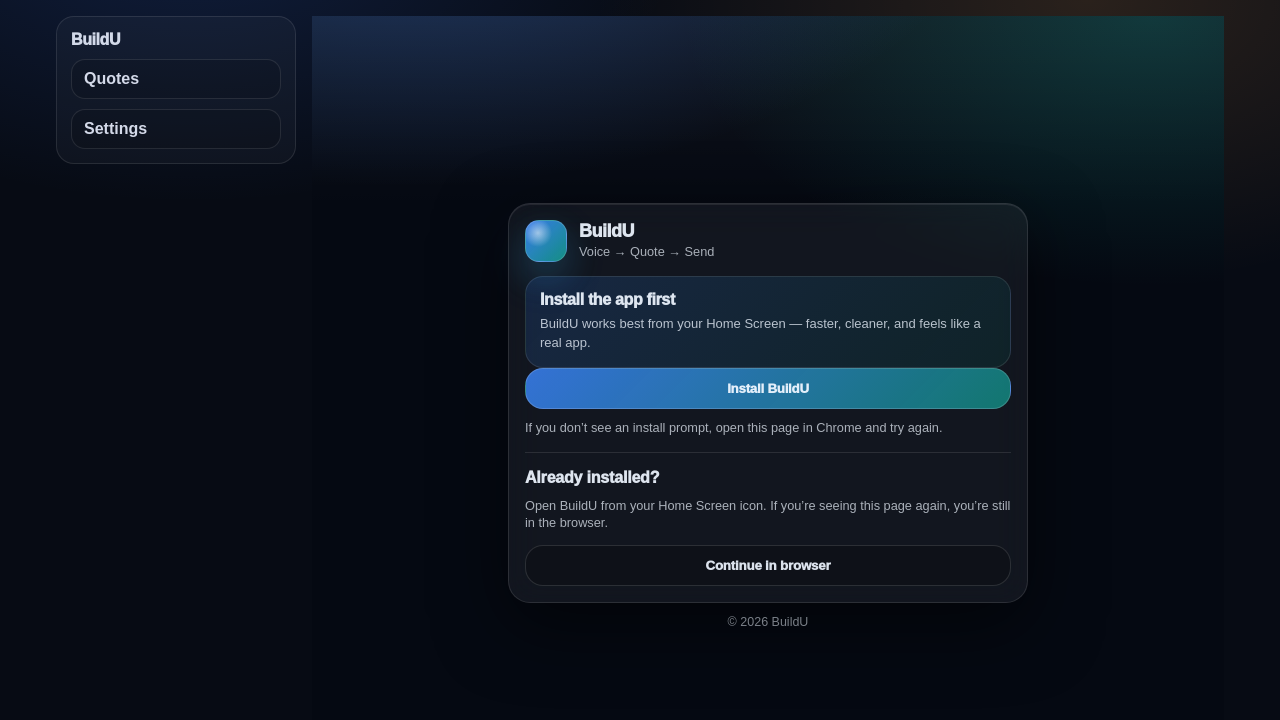
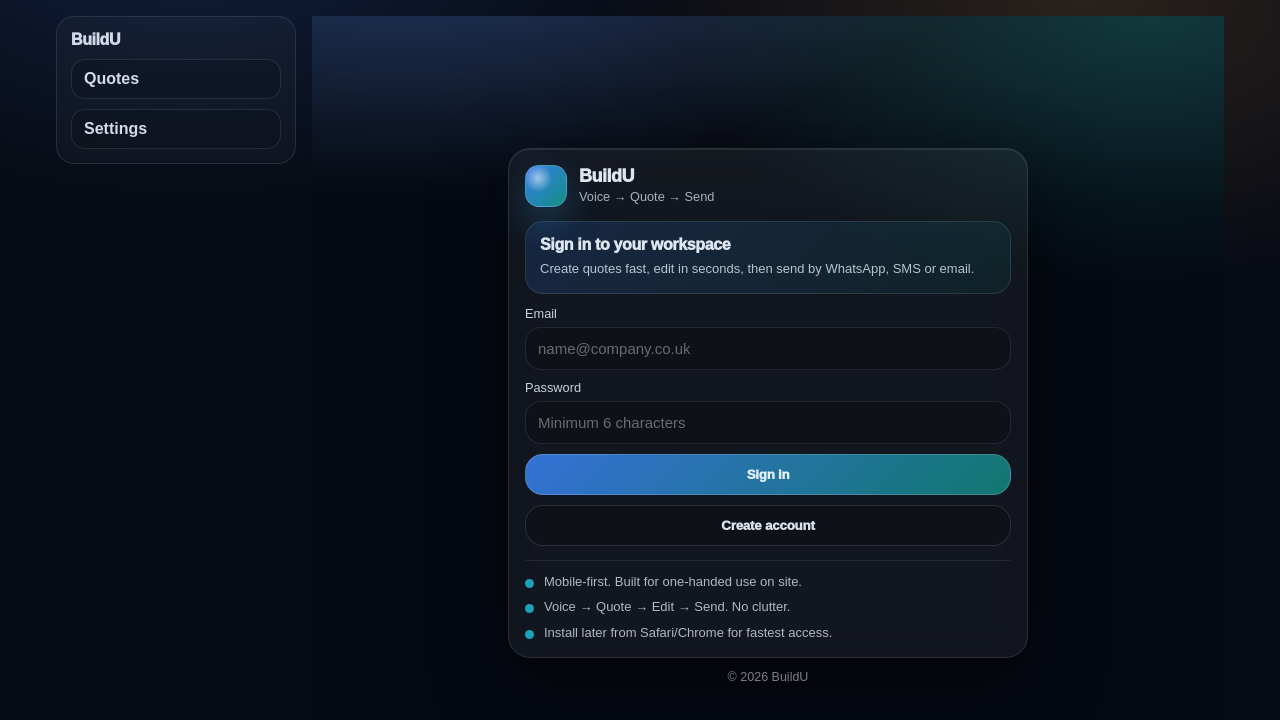
Before and after one commit to QuoteAPP2026/buildu, a Next.js app: page /app in a window 1280 px wide. Shown: the top 720 px of the page. Built offline with nearby package versions, Linux system fonts and the light colour scheme; no server answers.

Commit message:
Remove install-first gate on /app

```diff
--- a/src/app/app/page.tsx
+++ b/src/app/app/page.tsx
@@ -1,76 +1,57 @@
 "use client";
 
 import React, { useEffect, useMemo, useState } from "react";
-
-type InstallState = {
-  isStandalone: boolean;
-  isIOS: boolean;
-  isAndroidLike: boolean;
-  canPrompt: boolean;
-};
+import { getSupabaseBrowserClient } from "@/lib/supabaseClient";
 
 export default function AppEntryPage() {
-  const [deferredPrompt, setDeferredPrompt] = useState<any>(null);
-  const [installState, setInstallState] = useState<InstallState>({
-    isStandalone: false,
-    isIOS: false,
-    isAndroidLike: false,
-    canPrompt: false,
-  });
-
-  const [allowContinue, setAllowContinue] = useState(false);
-
-  const nextHref = useMemo(() => "/auth/register", []);
-  const loginHref = useMemo(() => "/auth/login", []);
+  const supabase = useMemo(() => getSupabaseBrowserClient(), []);
+  const [email, setEmail] = useState("");
+  const [password, setPassword] = useState("");
+  const [mode, setMode] = useState<"signin" | "signup">("signin");
+  const [loading, setLoading] = useState(false);
+  const [msg, setMsg] = useState<string | null>(null);
 
   useEffect(() => {
-    const isStandalone =
-      window.matchMedia?.("(display-mode: standalone)")?.matches ||
-      // @ts-expect-error iOS Safari legacy
-      window.navigator.standalone === true;
+    let alive = true;
 
-    const ua = navigator.userAgent || "";
-    const isIOS = /iPhone|iPad|iPod/i.test(ua);
-    const isAndroidLike = /Android/i.test(ua);
-
-    setInstallState((s) => ({ ...s, isStandalone, isIOS, isAndroidLike }));
-
-    // If already installed, go straight to auth.
-    if (isStandalone) {
-      window.location.href = nextHref;
-      return;
-    }
-
-    const onBeforeInstallPrompt = (e: any) => {
-      e.preventDefault();
-      setDeferredPrompt(e);
-      setInstallState((s) => ({ ...s, canPrompt: true }));
-    };
-
-    window.addEventListener("beforeinstallprompt", onBeforeInstallPrompt);
+    (async () => {
+      const { data } = await supabase.auth.getSession();
+      if (!alive) return;
+      if (data?.session?.user) window.location.href = "/app/dashboard";
+    })();
 
     return () => {
-      window.removeEventListener("beforeinstallprompt", onBeforeInstallPrompt);
+      alive = false;
     };
-  }, [nextHref]);
+  }, [supabase]);
 
-  async function handleInstall() {
-    // Android/Chrome: trigger native prompt
-    if (deferredPrompt) {
-      try {
-        deferredPrompt.prompt();
-        await deferredPrompt.userChoice;
-      } catch {
-        // ignore
-      } finally {
-        setDeferredPrompt(null);
-        setInstallState((s) => ({ ...s, canPrompt: false }));
+  async function handleSubmit(e: React.FormEvent) {
+    e.preventDefault();
+    setMsg(null);
+    setLoading(true);
+
+    try {
+      const cleanEmail = email.trim().toLowerCase();
+
+      if (!cleanEmail || !password) {
+        setMsg("Please enter your email and password.");
+        return;
       }
-      return;
+
+      if (mode === "signin") {
+        const { error } = await supabase.auth.signInWithPassword({ email: cleanEmail, password });
+        if (error) throw error;
+      } else {
+        const { error } = await supabase.auth.signUp({ email: cleanEmail, password });
+        if (error) throw error;
+      }
+
+      window.location.href = "/app/dashboard";
+    } catch (err: any) {
+      setMsg(err?.message ?? "Something went wrong. Please try again.");
+    } finally {
+      setLoading(false);
     }
-
-    // iOS: can't trigger install — show instructions only
-    setAllowContinue(true);
   }
 
   return (
@@ -86,66 +67,59 @@ export default function AppEntryPage() {
           </div>
 
           <div style={hero}>
-            <div style={heroTitle}>Install the app first</div>
+            <div style={heroTitle}>
+              {mode === "signin" ? "Sign in to your workspace" : "Create your workspace"}
+            </div>
             <div style={heroBody}>
-              BuildU works best from your Home Screen — faster, cleaner, and feels like a real app.
+              Create quotes fast, edit in seconds, then send by WhatsApp, SMS or email.
             </div>
           </div>
 
-          <div style={{ display: "grid", gap: 10 }}>
-            <button style={primaryBtn} type="button" onClick={handleInstall}>
-              Install BuildU
+          <form onSubmit={handleSubmit} style={{ display: "grid", gap: 10, marginTop: 12 }}>
+            <label style={label}>
+              Email
+              <input
+                style={input}
+                value={email}
+                onChange={(e) => setEmail(e.target.value)}
+                inputMode="email"
+                autoComplete="email"
+                placeholder="name@company.co.uk"
+              />
+            </label>
+
+            <label style={label}>
+              Password
+              <input
+                style={input}
+                value={password}
+                onChange={(e) => setPassword(e.target.value)}
+                type="password"
+                autoComplete={mode === "signin" ? "current-password" : "new-password"}
+                placeholder="Minimum 6 characters"
+              />
+            </label>
+
+            {msg ? <div style={msgBox}>{msg}</div> : null}
+
+            <button style={primaryBtn} type="submit" disabled={loading}>
+              {loading ? "Please wait…" : mode === "signin" ? "Sign in" : "Create account"}
             </button>
 
-            {!installState.isIOS ? (
-              <div style={hint}>
-                {installState.canPrompt
-                  ? "Tap “Install BuildU” to open the install prompt."
-                  : "If you don’t see an install prompt, open this page in Chrome and try again."}
-              </div>
-            ) : (
-              <div style={iosBox}>
-                <div style={{ fontWeight: 950, marginBottom: 6 }}>On iPhone (Safari)</div>
-                <ol style={ol}>
-                  <li>Tap the <b>Share</b> icon</li>
-                  <li>Select <b>Add to Home Screen</b></li>
-                  <li>Open BuildU from your Home Screen</li>
-                </ol>
-                <div style={hint}>Apple doesn’t allow websites to auto-install — users must do it once.</div>
-              </div>
-            )}
-          </div>
+            <button
+              type="button"
+              style={ghostBtn}
+              onClick={() => setMode((m) => (m === "signin" ? "signup" : "signin"))}
+              disabled={loading}
+            >
+              {mode === "signin" ? "Create account" : "I already have an account"}
+            </button>
+          </form>
 
-          <div style={divider} />
-
-          <div style={{ display: "grid", gap: 10 }}>
-            <div style={{ fontWeight: 950, letterSpacing: -0.2 }}>Already installed?</div>
-            <div style={hint}>
-              Open BuildU from your Home Screen icon. If you’re seeing this page again, you’re still in the browser.
-            </div>
-          </div>
-
-          {/* Optional escape hatch */}
-          <div style={{ marginTop: 14, display: "grid", gap: 10 }}>
-            <button style={ghostBtn} type="button" onClick={() => setAllowContinue(true)}>
-              Continue in browser
-            </button>
-
-            {allowContinue ? (
-              <div style={authCard}>
-                <div style={{ fontWeight: 950, marginBottom: 6 }}>Continue</div>
-                <div style={hint}>You can still use BuildU in the browser, but install is recommended.</div>
-
-                <div style={{ display: "grid", gap: 10, marginTop: 12 }}>
-                  <a style={linkBtnPrimary} href={nextHref}>
-                    Create account
-                  </a>
-                  <a style={linkBtnGhost} href={loginHref}>
-                    Sign in
-                  </a>
-                </div>
-              </div>
-            ) : null}
+          <div style={bullets}>
+            <div style={bullet}><span style={dot} />Mobile-first. Built for one-handed use on site.</div>
+            <div style={bullet}><span style={dot} />Voice → Quote → Edit → Send. No clutter.</div>
+            <div style={bullet}><span style={dot} />Install later from Safari/Chrome for fastest access.</div>
           </div>
         </div>
 
@@ -168,10 +142,7 @@ const bg: React.CSSProperties = {
   padding: "18px 12px",
 };
 
-const wrap: React.CSSProperties = {
-  width: "100%",
-  maxWidth: 520,
-};
+const wrap: React.CSSProperties = { width: "100%", maxWidth: 520 };
 
 const card: React.CSSProperties = {
   border: "1px solid rgba(255,255,255,0.11)",
@@ -182,11 +153,7 @@ const card: React.CSSProperties = {
   padding: 16,
 };
 
-const brandRow: React.CSSProperties = {
-  display: "flex",
-  alignItems: "center",
-  gap: 12,
-};
+const brandRow: React.CSSProperties = { display: "flex", alignItems: "center", gap: 12 };
 
 const mark: React.CSSProperties = {
   width: 42,
@@ -199,39 +166,31 @@ const mark: React.CSSProperties = {
   boxShadow: "0 16px 40px rgba(59,130,246,0.20), 0 14px 34px rgba(20,184,166,0.14)",
 };
 
-const title: React.CSSProperties = {
-  fontWeight: 980,
-  letterSpacing: -0.5,
-  fontSize: 18,
-  lineHeight: 1.05,
-};
-
-const sub: React.CSSProperties = {
-  opacity: 0.74,
-  fontSize: 12.75,
-  marginTop: 3,
-};
+const title: React.CSSProperties = { fontWeight: 980, letterSpacing: -0.5, fontSize: 18, lineHeight: 1.05 };
+const sub: React.CSSProperties = { opacity: 0.74, fontSize: 12.75, marginTop: 3 };
 
 const hero: React.CSSProperties = {
   marginTop: 14,
   padding: 14,
   borderRadius: 18,
   border: "1px solid rgba(255,255,255,0.10)",
-  background:
-    "linear-gradient(135deg, rgba(59,130,246,0.18), rgba(20,184,166,0.10)), rgba(0,0,0,0.14)",
+  background: "linear-gradient(135deg, rgba(59,130,246,0.18), rgba(20,184,166,0.10)), rgba(0,0,0,0.14)",
 };
 
-const heroTitle: React.CSSProperties = {
-  fontWeight: 980,
-  letterSpacing: -0.35,
-  fontSize: 16,
-};
+const heroTitle: React.CSSProperties = { fontWeight: 980, letterSpacing: -0.35, fontSize: 16 };
+const heroBody: React.CSSProperties = { opacity: 0.82, fontSize: 13, lineHeight: 1.45, marginTop: 6 };
 
-const heroBody: React.CSSProperties = {
-  opacity: 0.82,
-  fontSize: 13,
-  lineHeight: 1.45,
-  marginTop: 6,
+const label: React.CSSProperties = { display: "grid", gap: 6, fontSize: 12.75, opacity: 0.9 };
+
+const input: React.CSSProperties = {
+  width: "100%",
+  borderRadius: 16,
+  padding: "12px 12px",
+  border: "1px solid rgba(255,255,255,0.10)",
+  background: "rgba(0,0,0,0.20)",
+  color: "rgba(238,245,255,0.95)",
+  outline: "none",
+  fontSize: 15,
 };
 
 const primaryBtn: React.CSSProperties = {
@@ -258,76 +217,36 @@ const ghostBtn: React.CSSProperties = {
   cursor: "pointer",
 };
 
-const hint: React.CSSProperties = {
-  opacity: 0.75,
+const msgBox: React.CSSProperties = {
+  padding: 10,
+  borderRadius: 14,
+  border: "1px solid rgba(255,255,255,0.12)",
+  background: "rgba(255,255,255,0.06)",
   fontSize: 12.75,
+  opacity: 0.9,
   lineHeight: 1.35,
 };
 
-const iosBox: React.CSSProperties = {
-  marginTop: 4,
-  padding: 12,
-  borderRadius: 18,
-  border: "1px solid rgba(255,255,255,0.10)",
-  background: "rgba(0,0,0,0.16)",
-};
-
-const ol: React.CSSProperties = {
-  margin: "8px 0 0 18px",
-  padding: 0,
+const bullets: React.CSSProperties = {
+  marginTop: 14,
+  paddingTop: 12,
+  borderTop: "1px solid rgba(255,255,255,0.10)",
   display: "grid",
-  gap: 6,
-  opacity: 0.9,
+  gap: 8,
+  opacity: 0.78,
   fontSize: 13,
   lineHeight: 1.35,
 };
 
-const divider: React.CSSProperties = {
-  height: 1,
-  margin: "16px 0",
-  background: "rgba(255,255,255,0.10)",
+const bullet: React.CSSProperties = { display: "flex", gap: 10, alignItems: "flex-start" };
+const dot: React.CSSProperties = {
+  marginTop: 6,
+  width: 9,
+  height: 9,
+  borderRadius: 99,
+  background: "rgba(34,211,238,0.95)",
+  boxShadow: "0 10px 24px rgba(34,211,238,0.18)",
+  flex: "0 0 auto",
 };
 
-const authCard: React.CSSProperties = {
-  border: "1px solid rgba(255,255,255,0.10)",
-  background: "rgba(255,255,255,0.045)",
-  borderRadius: 18,
-  padding: 12,
-};
-
-const linkBtnPrimary: React.CSSProperties = {
-  display: "inline-flex",
-  justifyContent: "center",
-  alignItems: "center",
-  width: "100%",
-  borderRadius: 18,
-  padding: "12px 14px",
-  fontWeight: 980,
-  letterSpacing: -0.25,
-  border: "1px solid rgba(255,255,255,0.16)",
-  background: "linear-gradient(135deg, rgba(59,130,246,0.85), rgba(20,184,166,0.60))",
-  color: "rgba(238,245,255,0.95)",
-  textDecoration: "none",
-};
-
-const linkBtnGhost: React.CSSProperties = {
-  display: "inline-flex",
-  justifyContent: "center",
-  alignItems: "center",
-  width: "100%",
-  borderRadius: 18,
-  padding: "12px 14px",
-  fontWeight: 950,
-  letterSpacing: -0.2,
-  border: "1px solid rgba(255,255,255,0.12)",
-  background: "rgba(0,0,0,0.18)",
-  color: "rgba(238,245,255,0.92)",
-  textDecoration: "none",
-};
-
-const foot: React.CSSProperties = {
-  marginTop: 12,
-  textAlign: "center",
-  opacity: 0.55,
-  fontSize: 12.5,
-};
+const foot: React.CSSProperties = { marginTop: 12, textAlign: "center", opacity: 0.55, fontSize: 12.5 };
```
